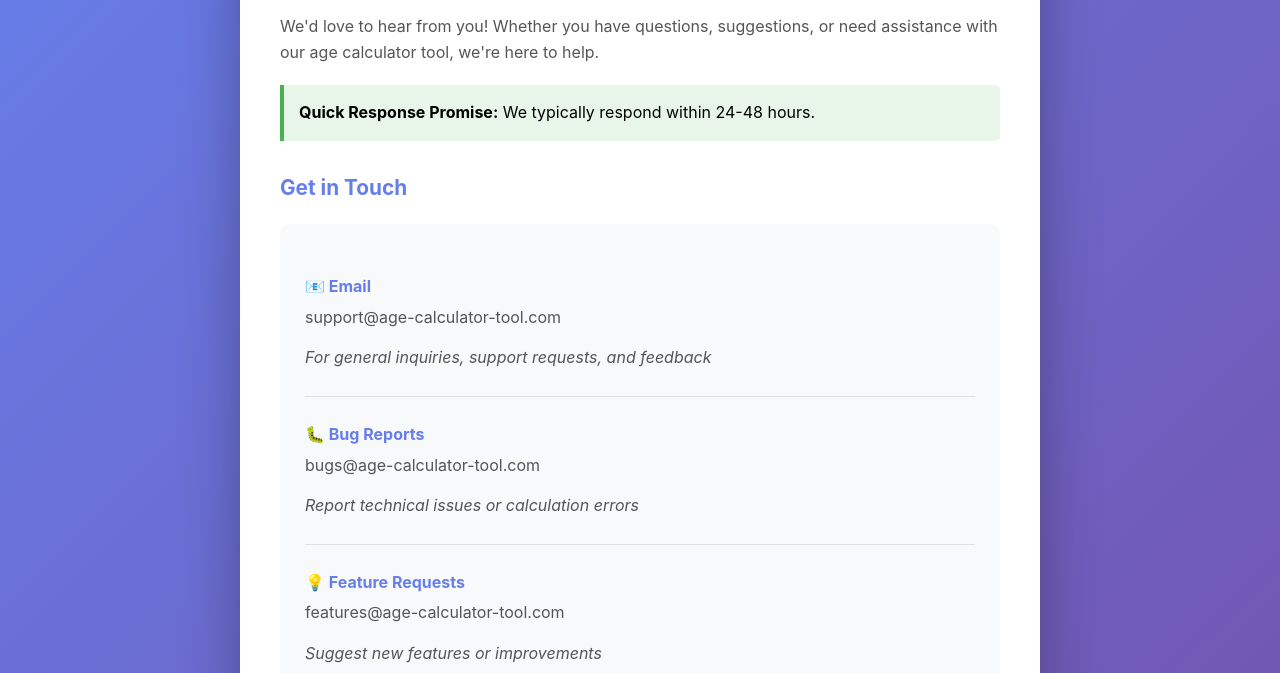
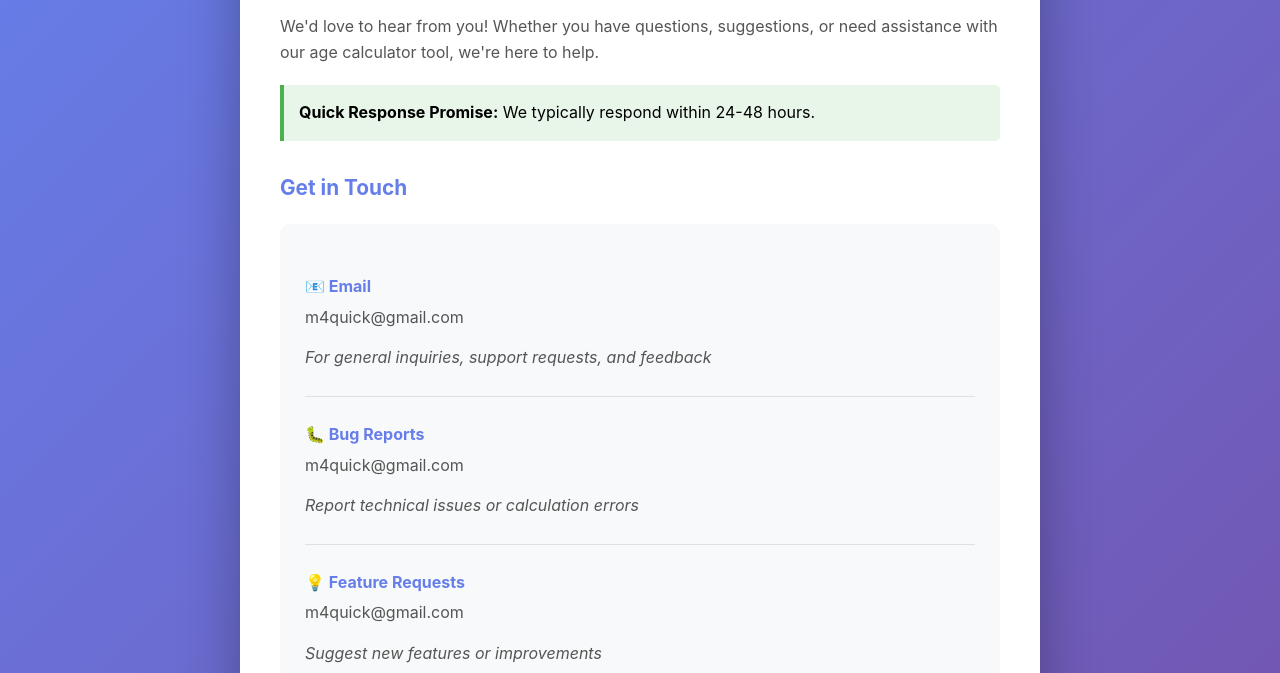
Before and after one commit to m4quick/calorie-calculator-tool, a plain HTML site: page contact.html in a window 1280 px wide. Shown: the part 127-800 px from the top of the page. Drawn offline with Linux system fonts and the light colour scheme.

Commit message:
Update contact email

```diff
--- a/contact.html
+++ b/contact.html
@@ -73,19 +73,19 @@
         <div class="contact-info">
             <div class="contact-method">
                 <strong>📧 Email</strong>
-                <p>support@age-calculator-tool.com</p>
+                <p>m4quick@gmail.com</p>
                 <p><em>For general inquiries, support requests, and feedback</em></p>
             </div>
 
             <div class="contact-method">
                 <strong>🐛 Bug Reports</strong>
-                <p>bugs@age-calculator-tool.com</p>
+                <p>m4quick@gmail.com</p>
                 <p><em>Report technical issues or calculation errors</em></p>
             </div>
 
             <div class="contact-method">
                 <strong>💡 Feature Requests</strong>
-                <p>features@age-calculator-tool.com</p>
+                <p>m4quick@gmail.com</p>
                 <p><em>Suggest new features or improvements</em></p>
             </div>
         </div>
```
